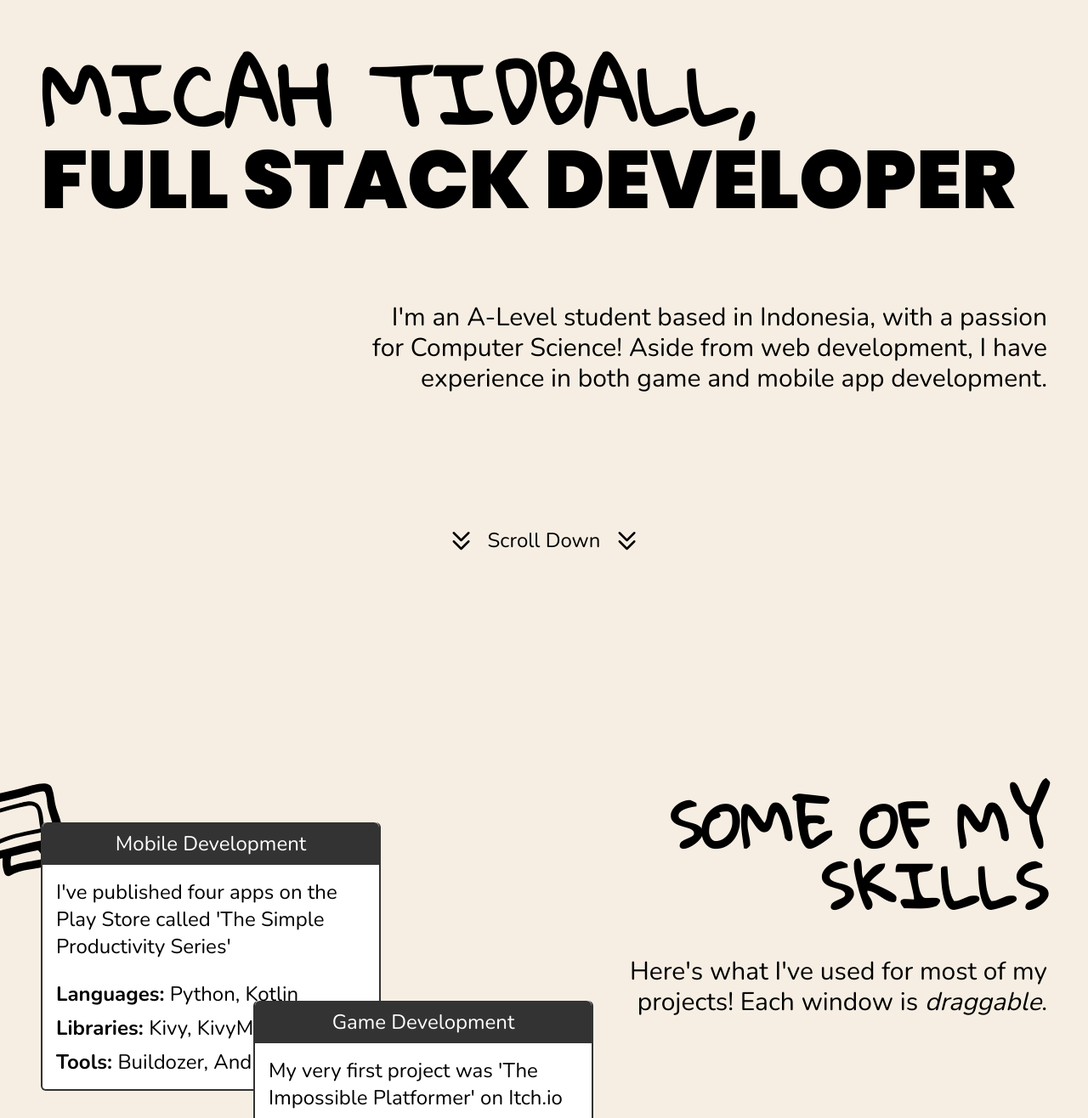
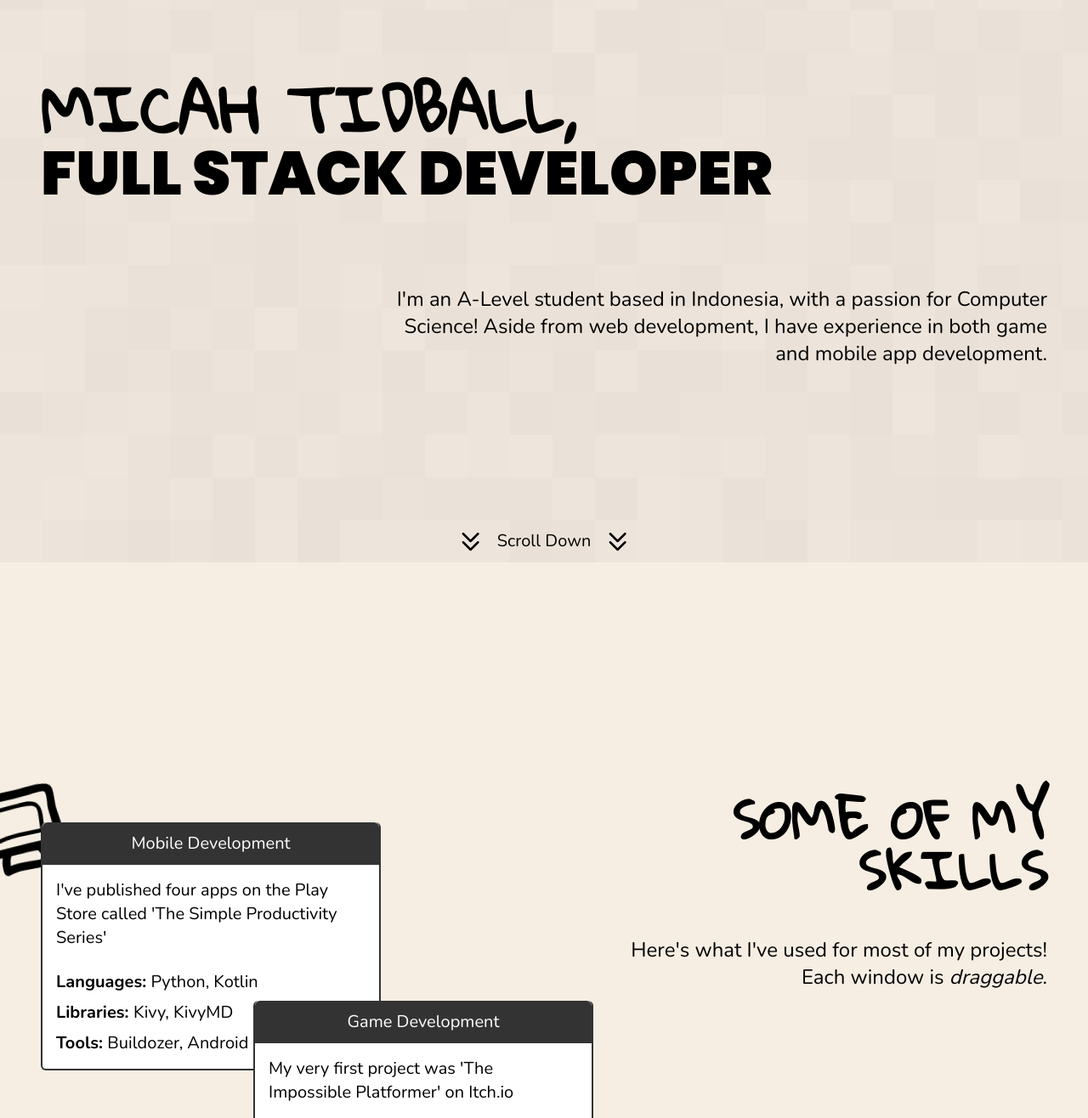
Before and after one commit to Not-Micah/latest-portfolio, a Next.js app: page / in a window 1280 px wide. Shown: the part 138-1454 px from the top of the page at 85% size. Built offline with nearby package versions, Linux system fonts and the light colour scheme.

Commit message:
updated font sizes + added Ending.tsx

```diff
--- a/app/components/BackgroundPixels.tsx
+++ b/app/components/BackgroundPixels.tsx
@@ -40,7 +40,7 @@ const BackgroundPixels: React.FC<BackgroundPixelsProps> = ({ className }) => {
             key={`${row}-${col}`}
             className="
             w-[50px] h-[50px]
-            hover:brightness-[1000%]"
+            opacity-5 hover:brightness-[5000%]"
             style={{ backgroundColor: randomShade }}
           />
         );
@@ -61,10 +61,10 @@ const BackgroundPixels: React.FC<BackgroundPixelsProps> = ({ className }) => {
 
   return (
     <div
-      className={twMerge("grid", className)}
+      className={twMerge("grid relative", className)}
       style={{
         gridTemplateColumns: `repeat(${boxCount.cols}, 50px)`,
-        gridTemplateRows: `repeat(${boxCount.rows}, 50px)`,
+        gridTemplateRows: `repeat(${boxCount.rows}, 50px)`
       }}
     >
       {generateBoxes()}
--- a/app/components/Contacts.tsx
+++ b/app/components/Contacts.tsx
@@ -4,12 +4,14 @@ const Contacts = () => {
   return (
     <section
     className='
+    z-20
     max-w-max w-full mx-auto
     padding my-32
     grid grid-cols-2 gap-x-16
     max-[1100px]:grid-cols-1 max-[1100px]:gap-y-12'>
 
         <div className="
+        z-20
         max-w-[600px]
         relative">
 
@@ -41,6 +43,7 @@ const Contacts = () => {
         </div>
 
         <div className="
+        z-20
         max-w-[600px] aspect-square
         flex flex-col gap-y-12
         max-[1100px]:mt-12">
@@ -55,8 +58,7 @@ const Contacts = () => {
               className="
               flex justify-between items-center
               rounded-lg px-4 py-1
-              group hover:bg-blue-700/50
-              transition-all duration-300">
+              group hover:bg-white/50">
                 <div className="flex justify-start items-center gap-x-4">
                   {item.icon}
                   <p className="dynamic-label">{item.title}</p>
--- /dev/null
+++ b/app/components/Ending.tsx
@@ -0,0 +1,16 @@
+import React from 'react'
+
+const Ending = () => {
+  return (
+    <section
+    className='
+    w-full mx-auto
+    pb-8 pt-16 padding
+    flex flex-col justify-center items-center gap-y-1'>
+        <p className='dynamic-label'>All Rights Reserved, Micah Builds</p>
+        <p className='dynamic-label'>This site was built with React and Next.js</p>
+    </section>
+  )
+}
+
+export default Ending
--- a/app/components/ProjectShowcase.tsx
+++ b/app/components/ProjectShowcase.tsx
@@ -40,28 +40,30 @@ const ProjectShowcase = () => {
     target: targetRef,
   });
 
-  const x = useTransform(scrollYProgress, [0.1, 1], ["1%", "-85%"]);
+  const x = useTransform(scrollYProgress, [0.2, 1], ["1%", "-85%"]);
 
   return (
     <section
     ref={targetRef}
     className="
     relative
-    z-20 my-48
+    mt-48 mb-60
     max-w-max w-full mx-auto
     h-[300vh]
     ">
       <div className="
       flex flex-col gap-y-12 max-lg:gap-y-8
-      padding">
+      padding pb-16">
         <h3 className="dynamic-subheading font-accentTwo">Some of my projects</h3>
         <p className="dynamic-text">Here's a <span className="italic">small selection</span> of my work!</p>
       </div>
       <div className="
+      z-20
       sticky top-0
       flex items-center
       overflow-hidden
-      py-32 max-xl:pb-16">
+      pt-4
+      max-xl:pb-16">
         <motion.div style={{ x }} className="flex gap-x-16">
           {projectCards.map((card) => {
             return <Card card={card} key={card.id} />;
--- a/app/globals.css
+++ b/app/globals.css
@@ -6,22 +6,22 @@
 
 @layer components {
   .dynamic-heading {
-    @apply text-8xl max-[1180px]:text-7xl max-md:text-6xl max-sm:text-5xl uppercase
+    @apply text-7xl max-[1180px]:text-6xl max-md:text-5xl max-sm:text-4xl uppercase
     font-black font-title
   }
 
   .dynamic-subheading {
-    @apply text-7xl max-lg:text-6xl max-md:text-5xl uppercase
+    @apply text-6xl max-lg:text-5xl max-md:text-4xl uppercase
     font-bold font-title
   }
 
   .dynamic-text {
-    @apply text-3xl max-lg:text-2xl
+    @apply text-2xl max-lg:text-xl
     font-body
   }
 
   .dynamic-label {
-    @apply text-2xl max-lg:text-xl
+    @apply text-xl max-lg:text-lg
     font-body
   }
 
--- a/app/page.tsx
+++ b/app/page.tsx
@@ -3,21 +3,22 @@ import Hero from "./components/Hero";
 import SkillSet from "./components/SkillSet";
 import ProjectShowcase from "./components/ProjectShowcase";
 import Contacts from "./components/Contacts";
+import Ending from "./components/Ending";
 
 const Home = () => {
   return (
     <main className="
     bg-[#F6EEE3] ">
-      {/* <BackgroundPixels
-        className="fixed inset-0 z-10
+      <BackgroundPixels
+        className="fixed inset-0
         w-[100vw] h-[100vh] overflow-hidden
-        opacity-[7.5%]"
-      /> */}
+        z-0"
+      />
       <Hero />
       <SkillSet />
       <ProjectShowcase />
       <Contacts />
-      <div className="w-[100vw] h-[400px]" />
+      <Ending />
     </main>
   );
 };
```
Also changed, not shown: public/background_scenery.jpg (added).
